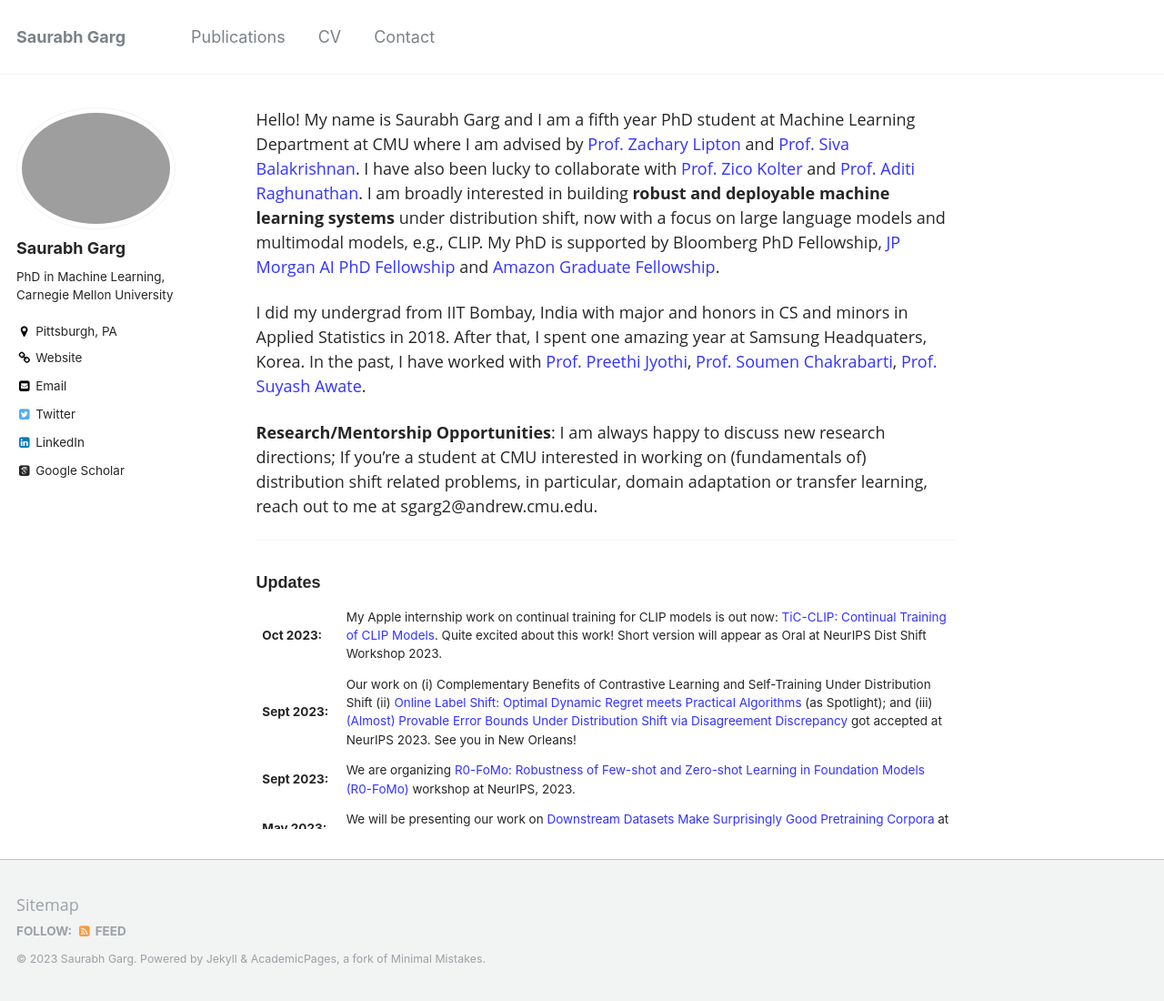
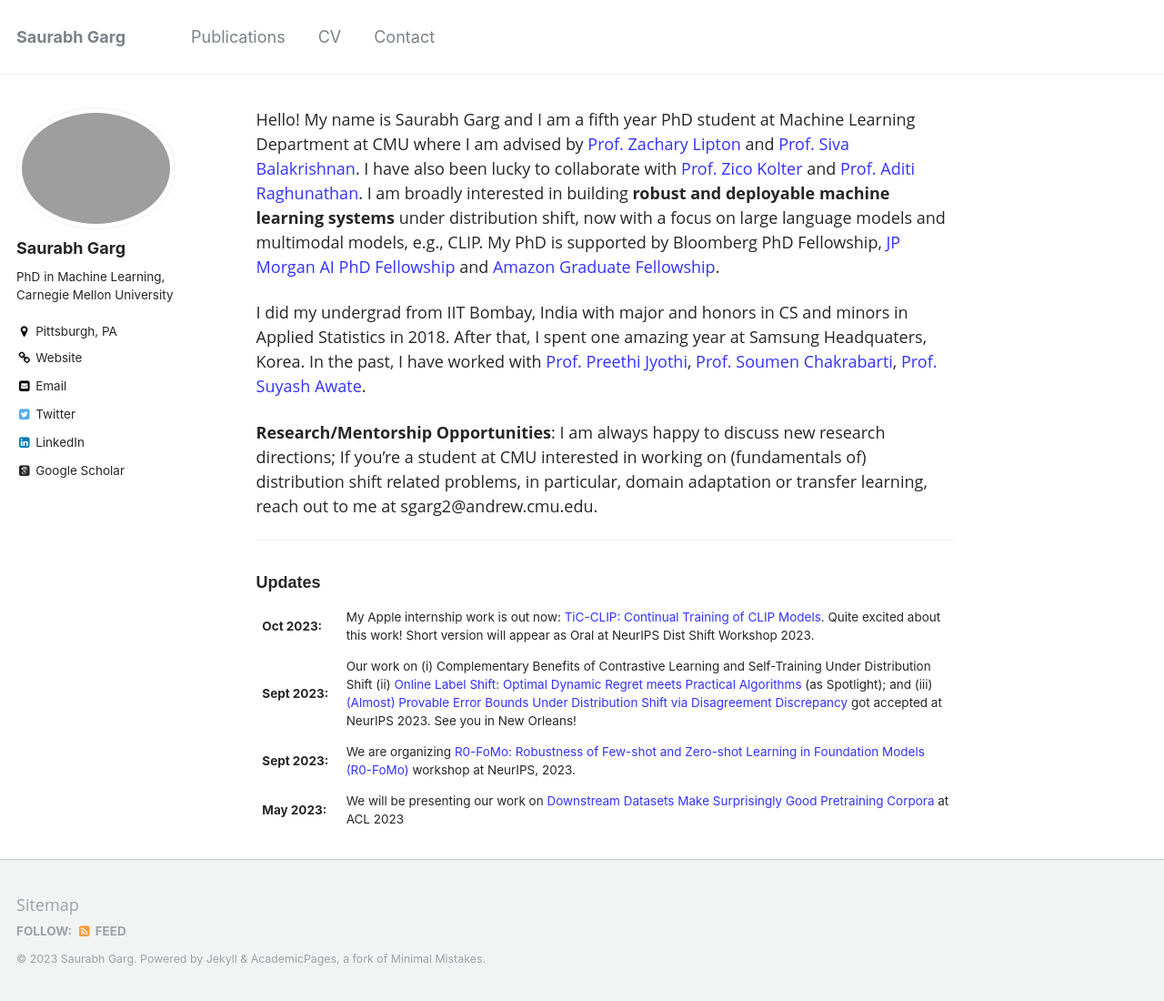
Before and after one commit to saurabhgarg1996/saurabhgarg1996.github.io, a Jekyll site: the page built from _pages/about.md, in a window 1280 px wide and 1100 px high. Shown: the whole window at 91% size. Built offline with Jekyll 4.4.1, drawn with Linux system fonts in a browser that asks for light colours; some web fonts are replaced.

Commit message:
Dist shift updates

```diff
--- a/_pages/about.md
+++ b/_pages/about.md
@@ -38,7 +38,7 @@ table, tr, td {
        <col span="1" style="width: 12%;">
        <col span="1" style="width: 88%;">
 </colgroup>
-<tr><td> <b>Oct 2023:</b> </td> <td> My Apple internship work on continual training for CLIP models is out now: <a href="https://arxiv.org/abs/2310.16226">TiC-CLIP: Continual Training of CLIP Models</a>. Quite excited about this work! Short version will appear as Oral at NeurIPS Dist Shift Workshop 2023. </td></tr>
+<tr><td> <b>Oct 2023:</b> </td> <td> My Apple internship work is out now: <a href="https://arxiv.org/abs/2310.16226">TiC-CLIP: Continual Training of CLIP Models</a>. Quite excited about this work! Short version will appear as Oral at NeurIPS Dist Shift Workshop 2023. </td></tr>
 <tr><td> <b>Sept 2023:</b> </td> <td> Our work on (i) Complementary Benefits of Contrastive Learning and Self-Training Under Distribution Shift (ii) <a href="https://arxiv.org/abs/2305.19570">Online Label Shift: Optimal Dynamic Regret meets Practical Algorithms</a> (as Spotlight); and (iii) <a href="https://arxiv.org/abs/2306.00312">(Almost) Provable Error Bounds Under Distribution Shift via Disagreement Discrepancy</a> got accepted at NeurIPS 2023. See you in New Orleans!</td> </tr>
 <tr><td> <b> Sept 2023:</b> </td> <td> We are organizing <a href="https://sites.google.com/view/r0-fomo?pli=1">R0-FoMo: Robustness of Few-shot and Zero-shot Learning in Foundation Models (R0-FoMo)</a> workshop at NeurIPS, 2023. </td> </tr>
 <tr><td> <b>May 2023:</b> </td> <td> We will be presenting our work on <a href="https://arxiv.org/abs/2209.14389 at ACL 2023">Downstream Datasets Make Surprisingly Good Pretraining Corpora</a> at ACL 2023</td> </tr>
```
